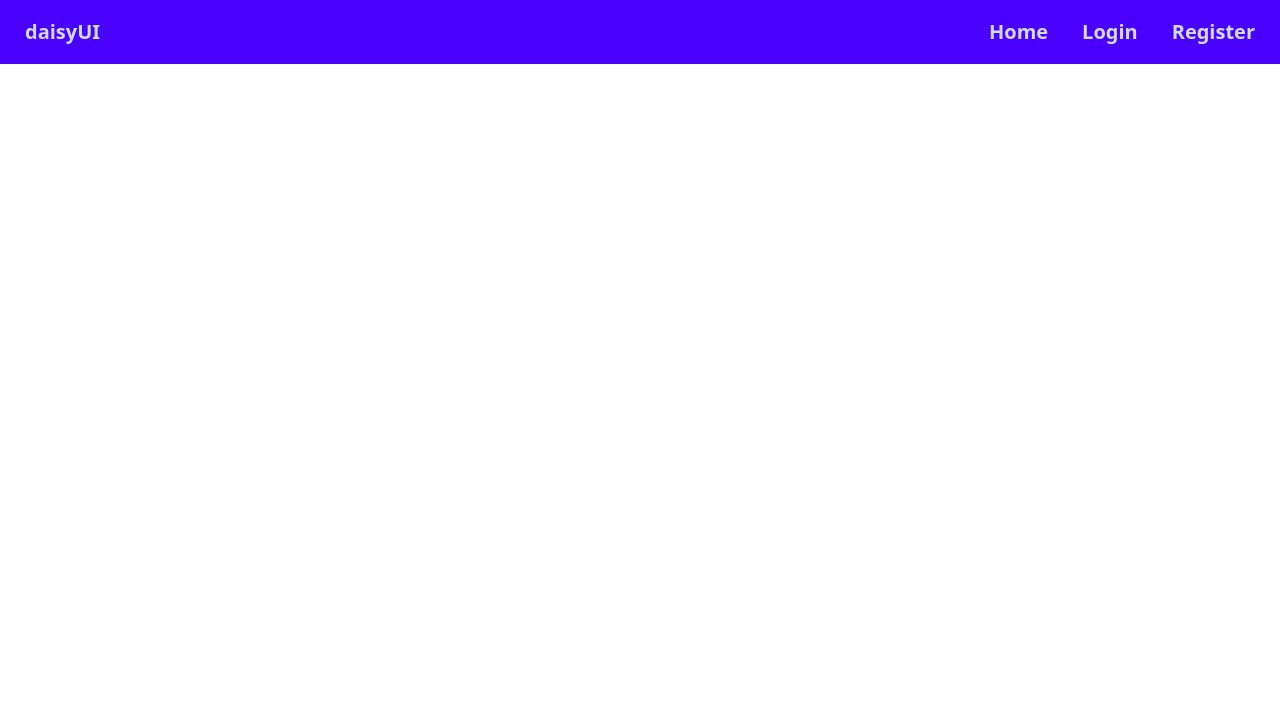
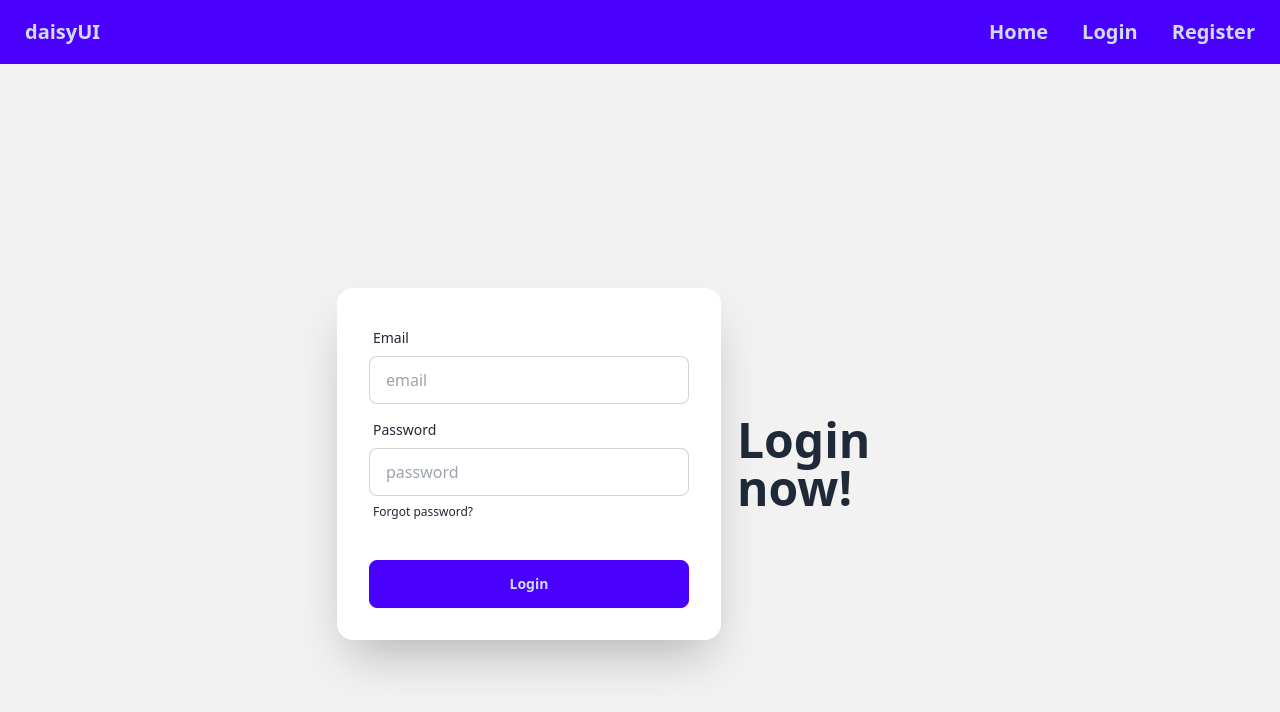
Before and after one commit to mintusikder/auth-firebase-context, a React (Vite) app: page /register in a window 1280 px wide. Shown: the top 712 px of the page. Built offline with nearby package versions, Linux system fonts and the light colour scheme.

Commit message:
added register form

```diff
--- a/src/assets/layout/component/Login.jsx
+++ b/src/assets/layout/component/Login.jsx
@@ -14,13 +14,13 @@ const Login = () => {
           <label className="label">
             <span className="label-text">Email</span>
           </label>
-          <input type="email" placeholder="email" className="input input-bordered" required />
+          <input type="email" placeholder="email" name='email' className="input input-bordered" required />
         </div>
         <div className="form-control">
           <label className="label">
             <span className="label-text">Password</span>
           </label>
-          <input type="password" placeholder="password" className="input input-bordered" required />
+          <input type="password" placeholder="password" name='password' className="input input-bordered" required />
           <label className="label">
             <a href="#" className="label-text-alt link link-hover">Forgot password?</a>
           </label>
--- a/src/assets/layout/component/Register.jsx
+++ b/src/assets/layout/component/Register.jsx
@@ -2,9 +2,36 @@ import React from 'react';
 
 const Register = () => {
     return (
-        <div>
+        <div className="hero min-h-screen bg-base-200">
+        <div className="hero-content flex-col md:flex-row-reverse">
+          <div className="text-center lg:text-left">
+            <h1 className="text-5xl font-bold">Login now!</h1>
 
+          </div>
+          <div className="card shrink-0 w-full max-w-sm shadow-2xl bg-base-100">
+            <form className="card-body">
+              <div className="form-control">
+                <label className="label">
+                  <span className="label-text">Email</span>
+                </label>
+                <input type="email" placeholder="email" name='email' className="input input-bordered" required />
+              </div>
+              <div className="form-control">
+                <label className="label">
+                  <span className="label-text">Password</span>
+                </label>
+                <input type="password" placeholder="password" name='password' className="input input-bordered" required />
+                <label className="label">
+                  <a href="#" className="label-text-alt link link-hover">Forgot password?</a>
+                </label>
+              </div>
+              <div className="form-control mt-6">
+                <button className="btn btn-primary">Login</button>
+              </div>
+            </form>
+          </div>
         </div>
+      </div>
     );
 };
 
```
